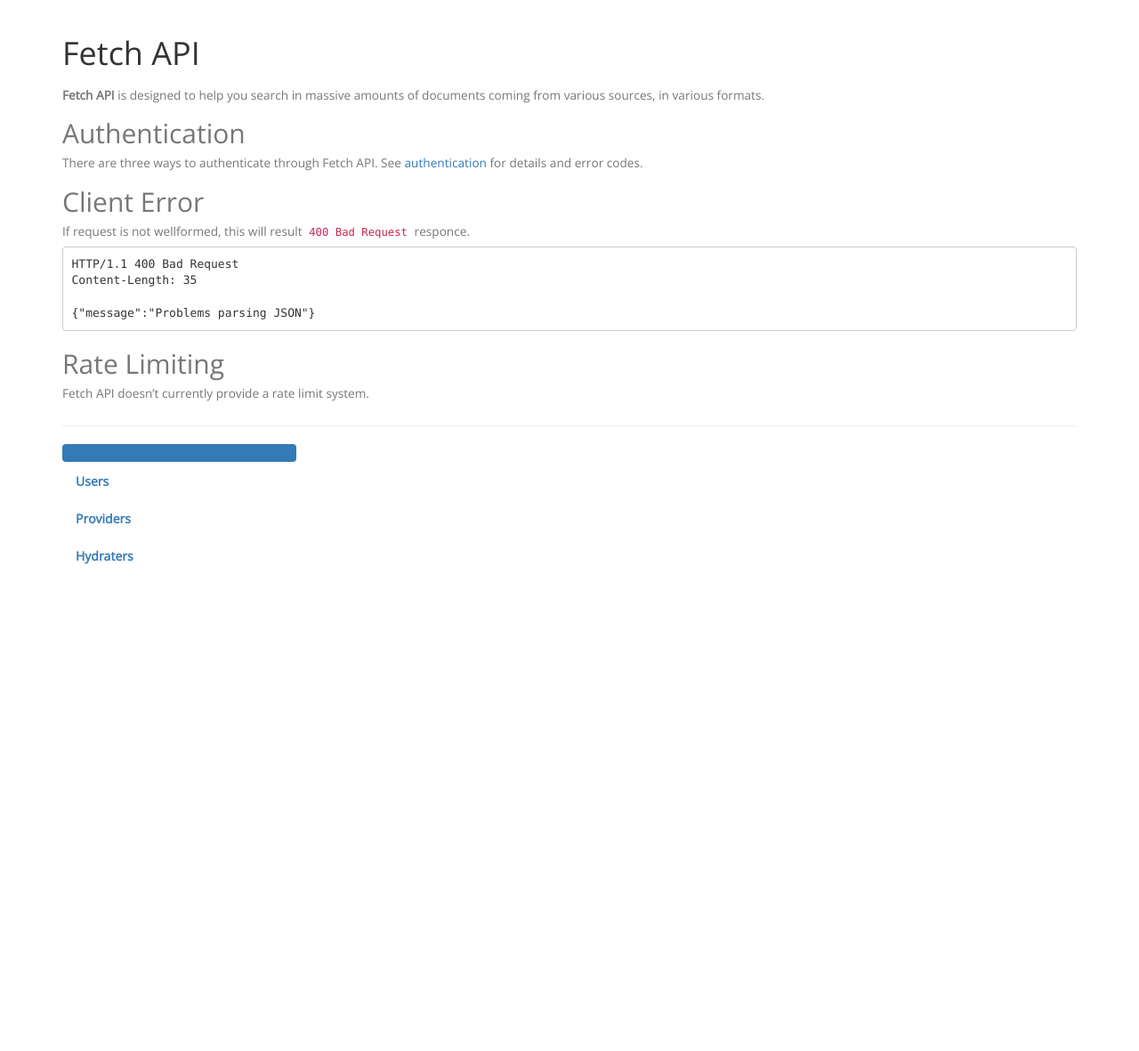
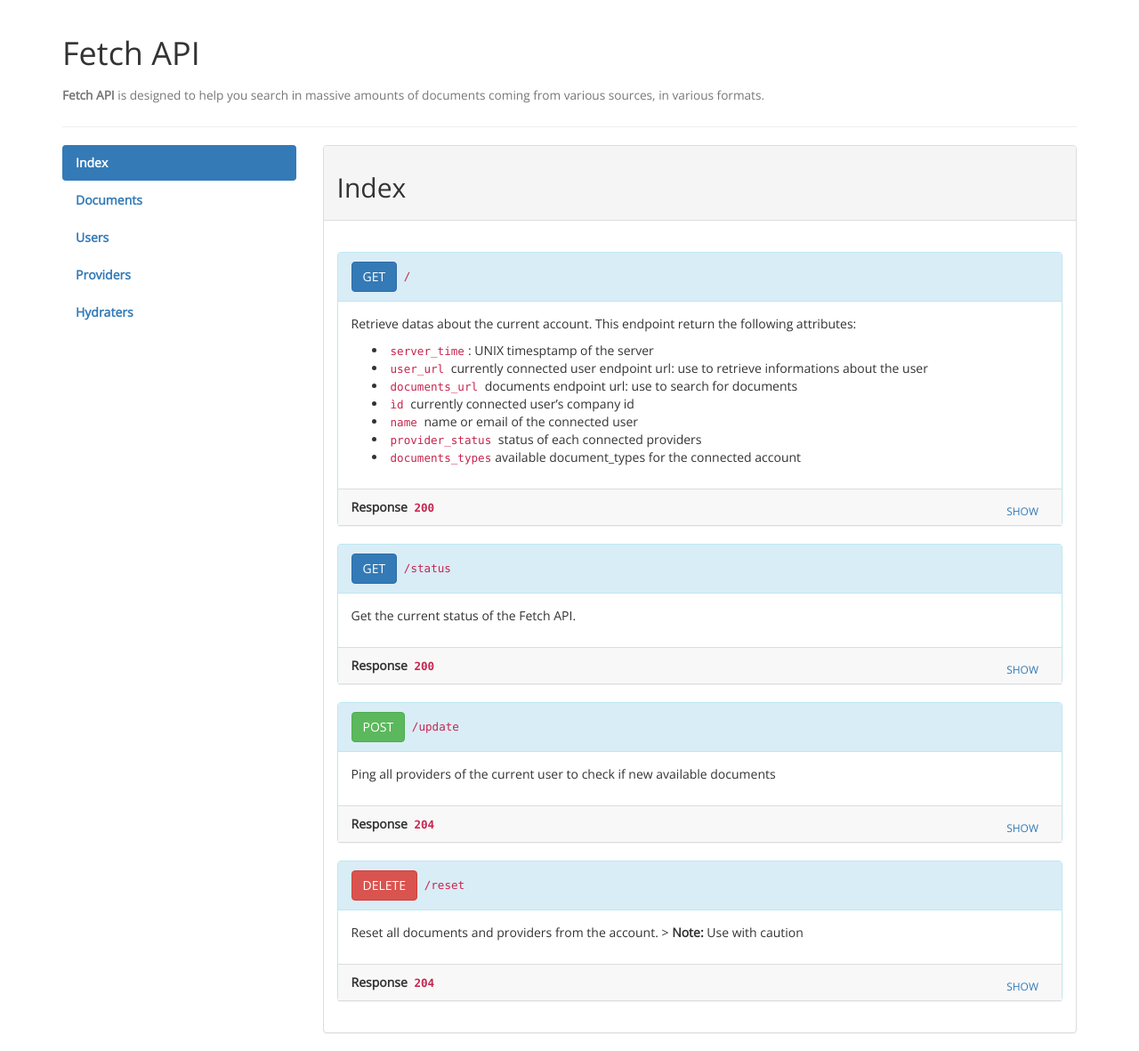
Before and after one commit to AnyFetch/developers.anyfetch.com, a Jekyll site: the page endpoints/index.html, which Jekyll copies as it is, in a window 1280 px wide. Shown: the whole page at 89% size. Built offline with Jekyll 4.4.1, drawn with Linux system fonts in a browser that asks for light colours; nearby versions of some CDN libraries; Markdown is read by kramdown in place of the engine named in the settings; before the commit the page ends 900 px from its top, so only the background shows below that.

Commit message:
Updated html

````diff
--- a/endpoints/index.html
+++ b/endpoints/index.html
@@ -19,24 +19,6 @@
 		<meta name="viewport" content="width=device-width, initial-scale=1.0">
 		<title>Fetch API</title>
 		<meta name="description" content="**Fetch API** is designed to help you search in  massive amounts of documents coming from various sources, in various formats.
-
-## Authentication
-There are three ways to authenticate through Fetch API.
-See [authentication](/authentication.html) for details and error codes.
-
-## Client Error
-If request is not wellformed, this will result `400 Bad Request` responce.
-
-```http
-HTTP/1.1 400 Bad Request
-Content-Length: 35
-
-{&#34;message&#34;:&#34;Problems parsing JSON&#34;}
-```
-
-## Rate Limiting
-Fetch API doesn&#39;t currently provide a rate limit system.
-
 
 ">
 		<link rel="stylesheet" href="http://netdna.bootstrapcdn.com/bootstrap/3.0.0/css/bootstrap.min.css">
@@ -77,25 +59,6 @@ Fetch API doesn&#39;t currently provide a rate limit system.
 					<div class="page-header">
 						<h1>Fetch API</h1>
 						<h2 class="lead"><small><p><strong>Fetch API</strong> is designed to help you search in  massive amounts of documents coming from various sources, in various formats.</p>
-
-<h2>Authentication</h2>
-
-<p>There are three ways to authenticate through Fetch API.
-See <a href="/authentication.html">authentication</a> for details and error codes.</p>
-
-<h2>Client Error</h2>
-
-<p>If request is not wellformed, this will result <code>400 Bad Request</code> responce.</p>
-
-<pre><code class="http">HTTP/1.1 400 Bad Request
-Content-Length: 35
-
-{&quot;message&quot;:&quot;Problems parsing JSON&quot;}
-</code></pre>
-
-<h2>Rate Limiting</h2>
-
-<p>Fetch API doesn&rsquo;t currently provide a rate limit system.</p>
 </small></h2>
 					</div>
 				</div>
@@ -104,7 +67,9 @@ Content-Length: 35
 
 <ul class="nav nav-pills nav-stacked nav-rg affix" id="group-tab">
 
-		<li><a href="#" data-toggle="tab"><strong></strong></a></li>
+		<li><a href="#index" data-toggle="tab"><strong>Index</strong></a></li>
+
+		<li><a href="#documents" data-toggle="tab"><strong>Documents</strong></a></li>
 
 		<li><a href="#users" data-toggle="tab"><strong>Users</strong></a></li>
 
@@ -120,10 +85,10 @@ Content-Length: 35
 					<div class="tab-content">
 
 
-	<div class="tab-pane" id="">
+	<div class="tab-pane" id="index">
 		<div class="panel panel-default">
 			<div class="panel-heading">
-				<h2 id=""></h2>
+				<h2 id="index">Index</h2>
 			</div>
 			<div class="panel-body">
 				<p class="lead"><small></small></p>
@@ -231,6 +196,294 @@ Content-Length: 35
     &#34;message&#34;: &#34;&#34;
 }
 </pre>
+
+		</li>
+
+
+
+
+		</ul>
+	</div>
+
+
+
+
+
+
+	<div class="panel panel-info">
+		<div class="panel-heading">
+			<span class="btn btn-success">POST</span>
+			<code>/update</code>
+		</div>
+
+		<div class="panel-body">
+			<p>Ping all providers of the current user to check if new available documents</p>
+
+		</div>
+
+		<ul class="list-group">
+
+
+
+
+
+
+
+
+		<li class="list-group-item bg-default response">
+			<strong>Response <code>204</code></strong>
+			<a href="javascript:;" class="pull-right btn btn-link btn-sm snippet-toggle">SHOW</a>
+		</li>
+		<li class="list-group-item snippet">
+
+
+		</li>
+
+
+
+
+		</ul>
+	</div>
+
+
+
+
+
+
+	<div class="panel panel-info">
+		<div class="panel-heading">
+			<span class="btn btn-danger">DELETE</span>
+			<code>/reset</code>
+		</div>
+
+		<div class="panel-body">
+			<p>Reset all documents and providers from the account.
+&gt; <strong>Note:</strong> Use with caution</p>
+
+		</div>
+
+		<ul class="list-group">
+
+
+
+
+
+
+
+
+		<li class="list-group-item bg-default response">
+			<strong>Response <code>204</code></strong>
+			<a href="javascript:;" class="pull-right btn btn-link btn-sm snippet-toggle">SHOW</a>
+		</li>
+		<li class="list-group-item snippet">
+
+
+		</li>
+
+
+
+
+		</ul>
+	</div>
+
+
+
+			</div>
+		</div>
+	</div>
+
+	<div class="tab-pane" id="documents">
+		<div class="panel panel-default">
+			<div class="panel-heading">
+				<h2 id="documents">Documents</h2>
+			</div>
+			<div class="panel-body">
+				<p class="lead"><small>Endpoints for retrieving documents
+
+</small></p>
+
+
+
+
+
+
+	<div class="panel panel-info">
+		<div class="panel-heading">
+			<span class="btn btn-primary">GET</span>
+			<code>/documents/{id}{?search}</code>
+		</div>
+
+		<div class="panel-body">
+
+		</div>
+
+		<ul class="list-group">
+
+				<li class="list-group-item bg-default"><strong>Parameters</strong></li>
+				<li class="list-group-item">
+<dl class="dl-horizontal">
+
+		<dt>id</dt>
+		<dd>
+
+
+		<code>hexadecimal hash</code> Hexadecimal `id` of the User to perform action with.
+		</dd>
+
+		<dt>search</dt>
+		<dd>
+
+			<strong>(required)</strong>
+
+		<code>string</code> String to highlight in the rendered document
+		</dd>
+
+</dl>
+</li>
+
+
+
+
+
+
+
+
+		<li class="list-group-item bg-default response">
+			<strong>Response <code>200</code></strong>
+			<a href="javascript:;" class="pull-right btn btn-link btn-sm snippet-toggle">SHOW</a>
+		</li>
+		<li class="list-group-item snippet">
+
+				<code>&lt; Content-Type: application/json</code><br>
+
+
+				<pre class="prettyprint">{
+    &#34;_type&#34;: &#34;Document&#34;
+    &#34;actions&#34;: {
+        &#34;download&#34;: &#34;http:http://example.org/download/file/url&#34;
+    },
+    &#34;company&#34;: &#34;52bff074c8318c29e9000001&#34;
+    &#34;creation_date&#34;: &#34;2013-12-29T10:40:14.246Z&#34;
+    &#34;document_url&#34;: &#34;/documents/52d96492a7f0a3ac4226f2f7&#34;,
+    &#34;related&#34;: [&#34;52d96492a7f0a3ac424e91&#34;],
+    &#34;datas&#34;: {
+        &#34;bar&#34;: &#34;this will not be indexed for search&#34;
+    },
+    &#34;metadatas&#34;: {
+        &#34;foo&#34;: &#34;this will be indexed for search&#34;
+    },
+}
+</pre>
+
+		</li>
+
+
+
+
+		</ul>
+	</div>
+
+
+
+
+
+
+	<div class="panel panel-info">
+		<div class="panel-heading">
+			<span class="btn btn-primary">GET</span>
+			<code>/documents/{?start, ?limit, ?search, ?_meta, ?@meta, ?has_meta, ?related_to, ?binary_document_type, ?semantic_document_type}</code>
+		</div>
+
+		<div class="panel-body">
+
+		</div>
+
+		<ul class="list-group">
+
+				<li class="list-group-item bg-default"><strong>Parameters</strong></li>
+				<li class="list-group-item">
+<dl class="dl-horizontal">
+
+		<dt>_meta</dt>
+		<dd>
+
+			<strong>(required)</strong>
+
+		<code>string</code> Strict search on `meta` key
+		</dd>
+
+		<dt>binary_document_type</dt>
+		<dd>
+
+			<strong>(required)</strong>
+
+		<code>array</code> Only retrieve documents matching this binary document types. You can use the param multiple times to allow for multiples `binary_document_type`
+		</dd>
+
+		<dt>has_meta</dt>
+		<dd>
+
+			<strong>(required)</strong>
+
+		<code>string</code> Only returns document having the `meta` key
+		</dd>
+
+		<dt>limit</dt>
+		<dd>
+
+			<strong>(required)</strong>
+
+		<code>integer</code> Max number of items to retrieve (for pagination)
+		</dd>
+
+		<dt>related_to</dt>
+		<dd>
+
+			<strong>(required)</strong>
+
+		<code>string</code> Find documents related to the specified document
+		</dd>
+
+		<dt>search</dt>
+		<dd>
+
+			<strong>(required)</strong>
+
+		<code>string</code> Search query, probably the most important parameter for this query
+		</dd>
+
+		<dt>semantic_document_type</dt>
+		<dd>
+
+			<strong>(required)</strong>
+
+		<code>array</code> Only retrieve documents matching this semantic document types. You can use the param multiple times to allow for multiples `semantic_document_type`
+		</dd>
+
+		<dt>start</dt>
+		<dd>
+
+			<strong>(required)</strong>
+
+		<code>integer</code> Index of the first item to retrieve (for pagination)
+		</dd>
+
+</dl>
+</li>
+
+
+
+
+
+
+
+
+		<li class="list-group-item bg-default response">
+			<strong>Response <code>204</code></strong>
+			<a href="javascript:;" class="pull-right btn btn-link btn-sm snippet-toggle">SHOW</a>
+		</li>
+		<li class="list-group-item snippet">
+
 
 		</li>
 
````
